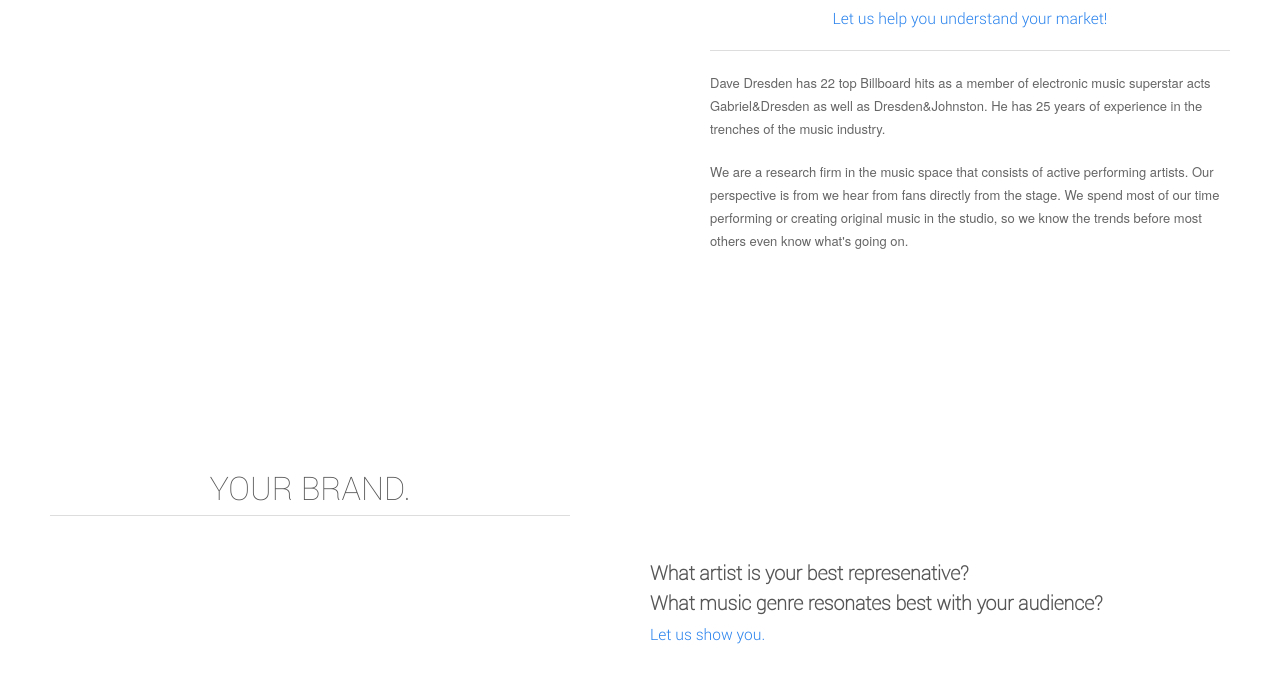
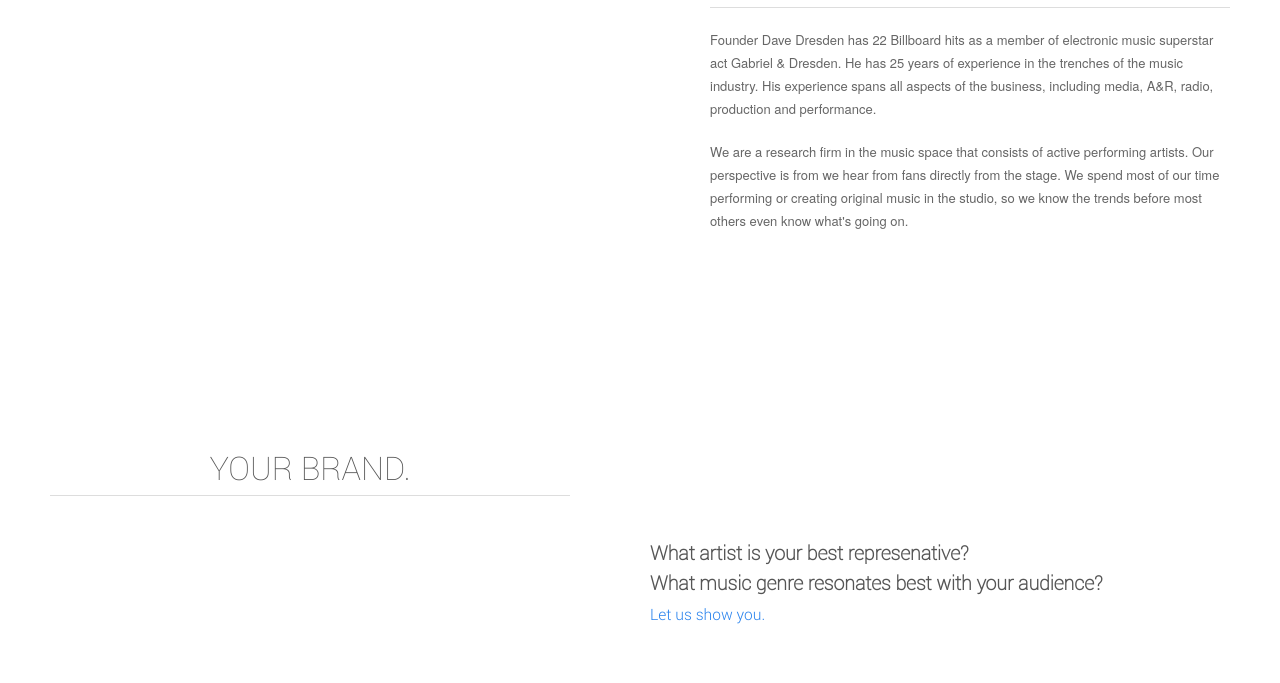
Before and after one commit to superacidjax/nationalsurveys, a plain HTML site: page public/index.html in a window 1280 px wide. Shown: the part 1618-2301 px from the top of the page. Drawn offline with Linux system fonts and the light colour scheme.

```diff
--- a/public/index.html
+++ b/public/index.html
@@ -173,10 +173,9 @@
                 <!-- entry header -->
                 <header class="entry-header">
                     <h2 class="entry-title">About</h2>
-                    <p class="entry-slogan">Let us help you understand your market!</p>
                 </header><!-- entry header -->
 
-                <p>Dave Dresden has 22 top Billboard hits as a member of electronic music superstar acts Gabriel&Dresden as well as Dresden&Johnston. He has 25 years of experience in the trenches of the music industry.</p>
+                <p>Founder Dave Dresden has 22 Billboard hits as a member of electronic music superstar act Gabriel & Dresden. He has 25 years of experience in the trenches of the music industry. His experience spans all aspects of the business, including media, A&R, radio, production and performance.</p>
 
                 <p>We are a research firm in the music space that consists of active performing artists. Our perspective is from we hear from fans directly from the stage.  We spend most of our time performing or creating original music in the studio, so we know the trends before most others even know what's going on.</p>
 
```
